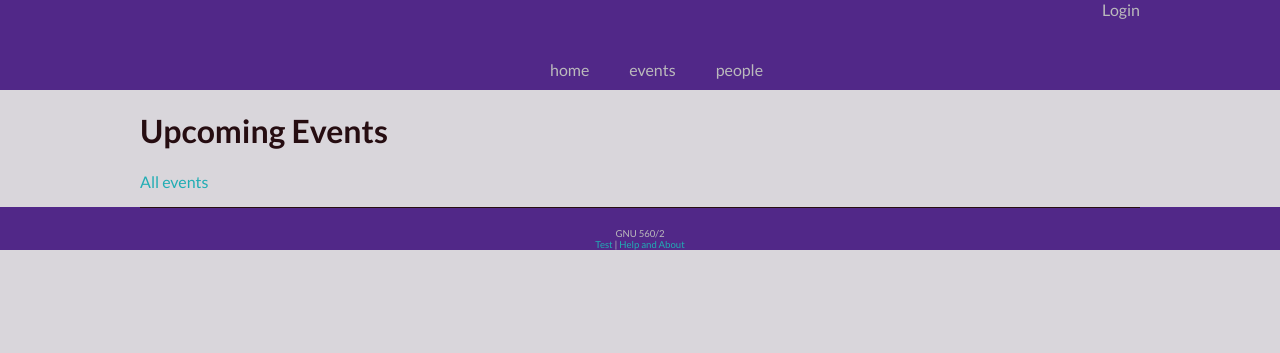
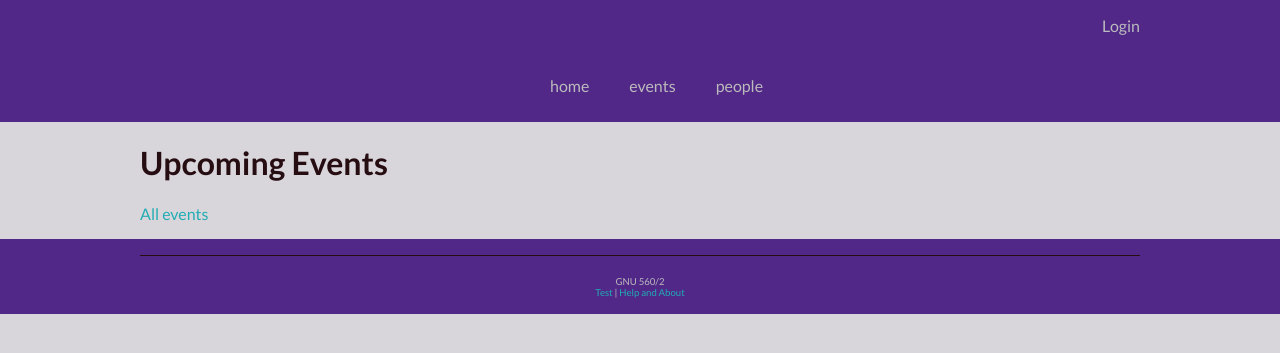
Before and after one commit to jhauserw3241/cdcdb-webserver, a Python web app: template templates/index.html in a window 1280 px wide. Shown: the top 353 px of the page. Run offline with Jinja, Linux system fonts and the light colour scheme; the template is opened without the code that fills it, so the values that code supplies are empty.

Commit message:
Put padding on header and footer

```diff
--- a/static/style.css
+++ b/static/style.css
@@ -19,6 +19,7 @@ div.regwidth {
 div#headerwrapper, div#footerwrapper {
 	background-color: var(--color-header-background);
 	color: var(--color-header-text);
+	padding: 1em;
 }
 div#header {
 	display: block;
```
